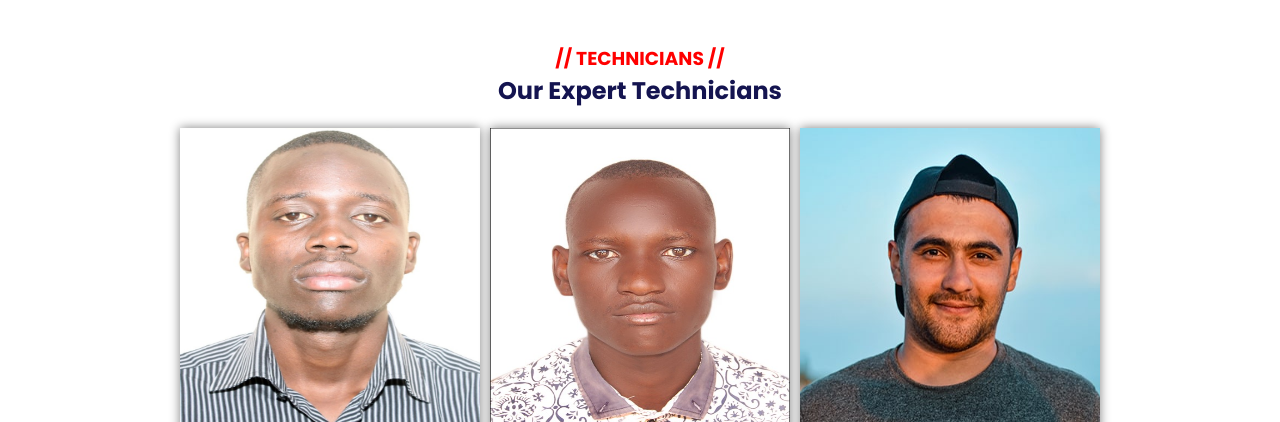
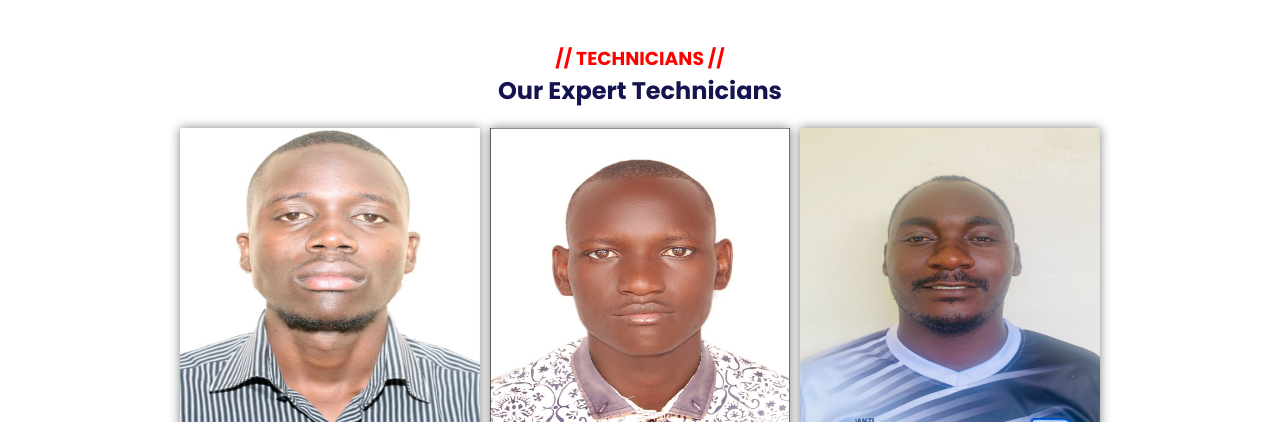
Before and after one commit to Chemistry2i/Xpert-Serv, a plain HTML site: page index.html in a window 1280 px wide. Shown: the part 3710-4132 px from the top of the page. Drawn offline with Linux system fonts and the light colour scheme.

Commit message:
Kijjambu image change
second commit

```diff
--- a/index.html
+++ b/index.html
@@ -504,7 +504,7 @@
                 <div class="Tech001" id="section">
                     <div class="split">
                         <div class="techimg">
-                            <img src="img/team-3.jpg" alt="">
+                            <img src="img/IMG-20250428-WA0010.jpg" alt="">
                         </div>
                         <div class="socioIcons">
                             <span>
```
Also changed, not shown: img/IMG-20250428-WA0010.jpg (added).
